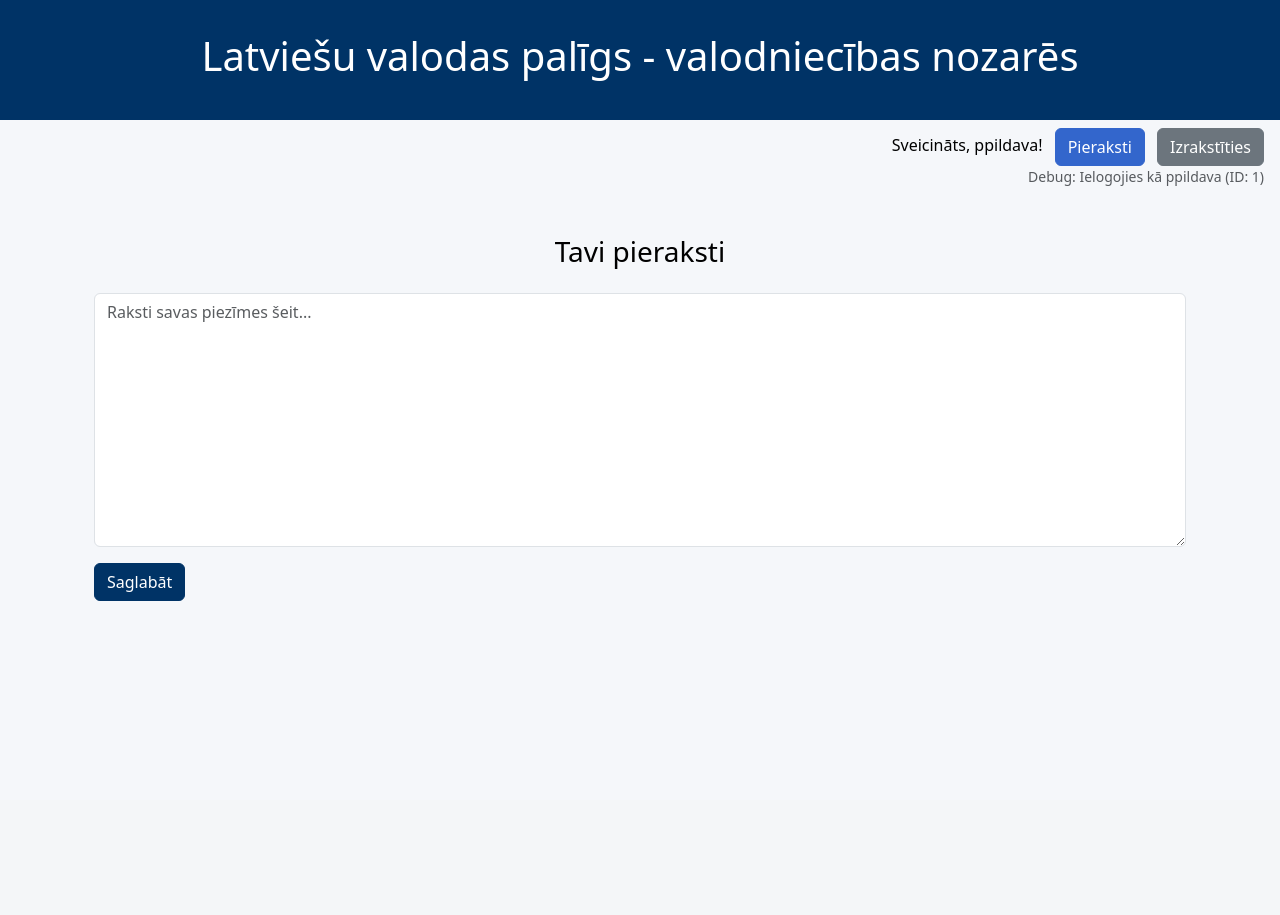
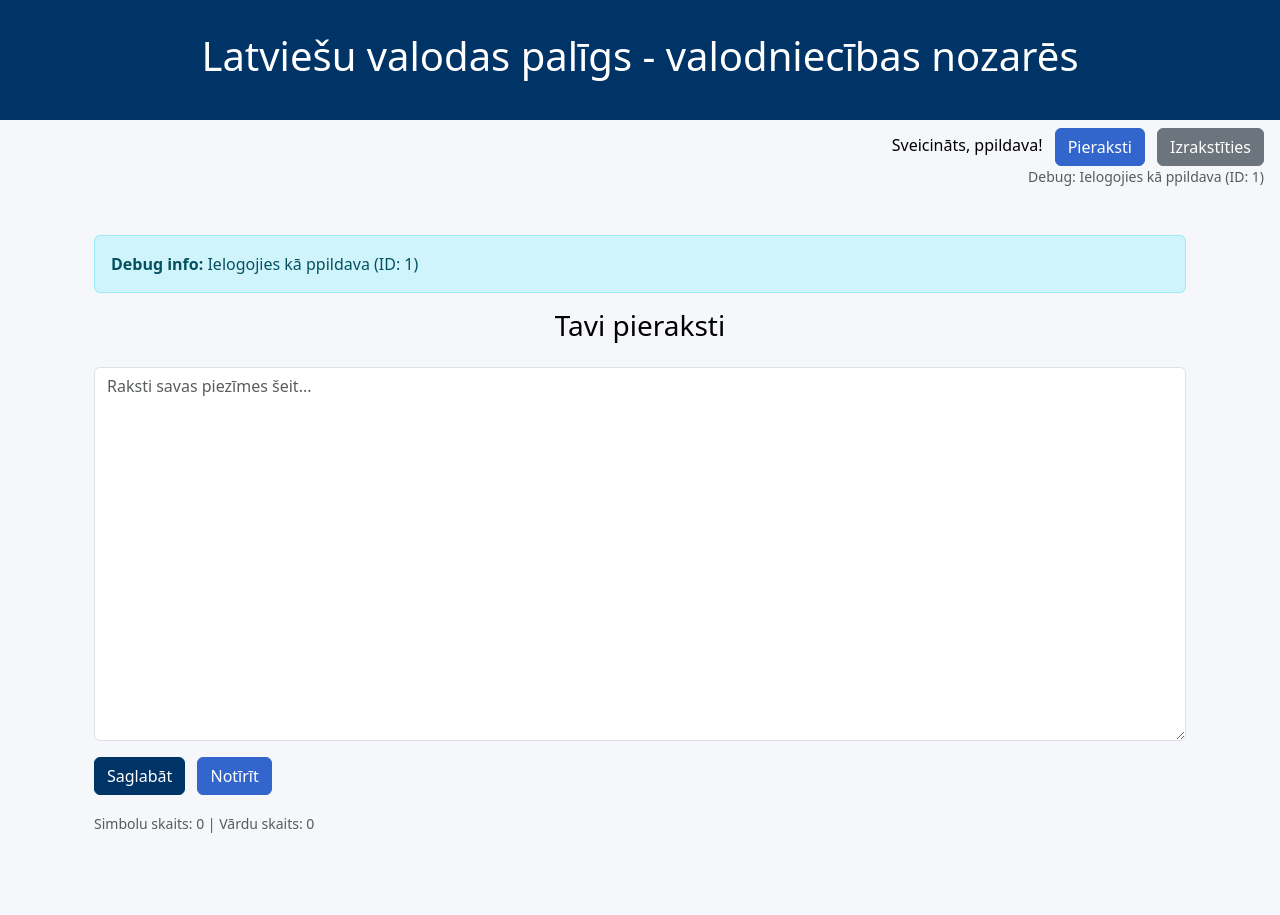
Before and after one commit to petra1026/projekta_darbs_lvp_vn, a Flask app: page /pieraksti in a window 1280 px wide. Before the commit the page ends 601 px from the top, so only its background shows below. Run offline with Flask 3, Linux system fonts and the light colour scheme; a user stored in the database is signed in.

Commit message:
pieraksti.html

```diff
--- a/templates/pieraksti.html
+++ b/templates/pieraksti.html
@@ -1,10 +1,51 @@
 {% extends "base.html" %}
 {% block content %}
 <div class="container mt-5">
+    <div class="alert alert-info">
+        <strong>Debug info:</strong> Ielogojies kā {{ session.username }} (ID: {{ session.user_id }})
+    </div>
+
     <h3 class="text-center mb-4">Tavi pieraksti</h3>
     <form>
-        <textarea id="notesArea" class="form-control" rows="10" placeholder="Raksti savas piezīmes šeit..."></textarea>
-        <button type="button" class="btn btn-success mt-3" onclick="saveNotes()">Saglabāt</button>
+        <textarea id="notesArea" class="form-control" rows="15" placeholder="Raksti savas piezīmes šeit..."></textarea>
+        <div class="mt-3">
+            <button type="button" class="btn btn-success" onclick="saveNotes()">Saglabāt</button>
+            <button type="button" class="btn btn-warning ms-2" onclick="clearNotes()">Notīrīt</button>
+        </div>
     </form>
+
+    <div class="mt-3">
+        <small class="text-muted">
+            Simbolu skaits: <span id="charCount">0</span> |
+            Vārdu skaits: <span id="wordCount">0</span>
+        </small>
+    </div>
 </div>
+
+<script>
+function clearNotes() {
+    if (confirm("Vai tiešām vēlaties dzēst visus pierakstus?")) {
+        document.getElementById("notesArea").value = "";
+        localStorage.removeItem("userNotes");
+        updateStats();
+        alert("Pieraksti notīrīti!");
+    }
+}
+
+function updateStats() {
+    const textarea = document.getElementById("notesArea");
+    const text = textarea.value;
+    const charCount = text.length;
+    const wordCount = text.trim() ? text.trim().split(/\s+/).length : 0;
+
+    document.getElementById("charCount").textContent = charCount;
+    document.getElementById("wordCount").textContent = wordCount;
+}
+
+document.getElementById("notesArea").addEventListener("input", updateStats);
+
+window.addEventListener("DOMContentLoaded", () => {
+    setTimeout(updateStats, 100);
+});
+</script>
 {% endblock %}
```
